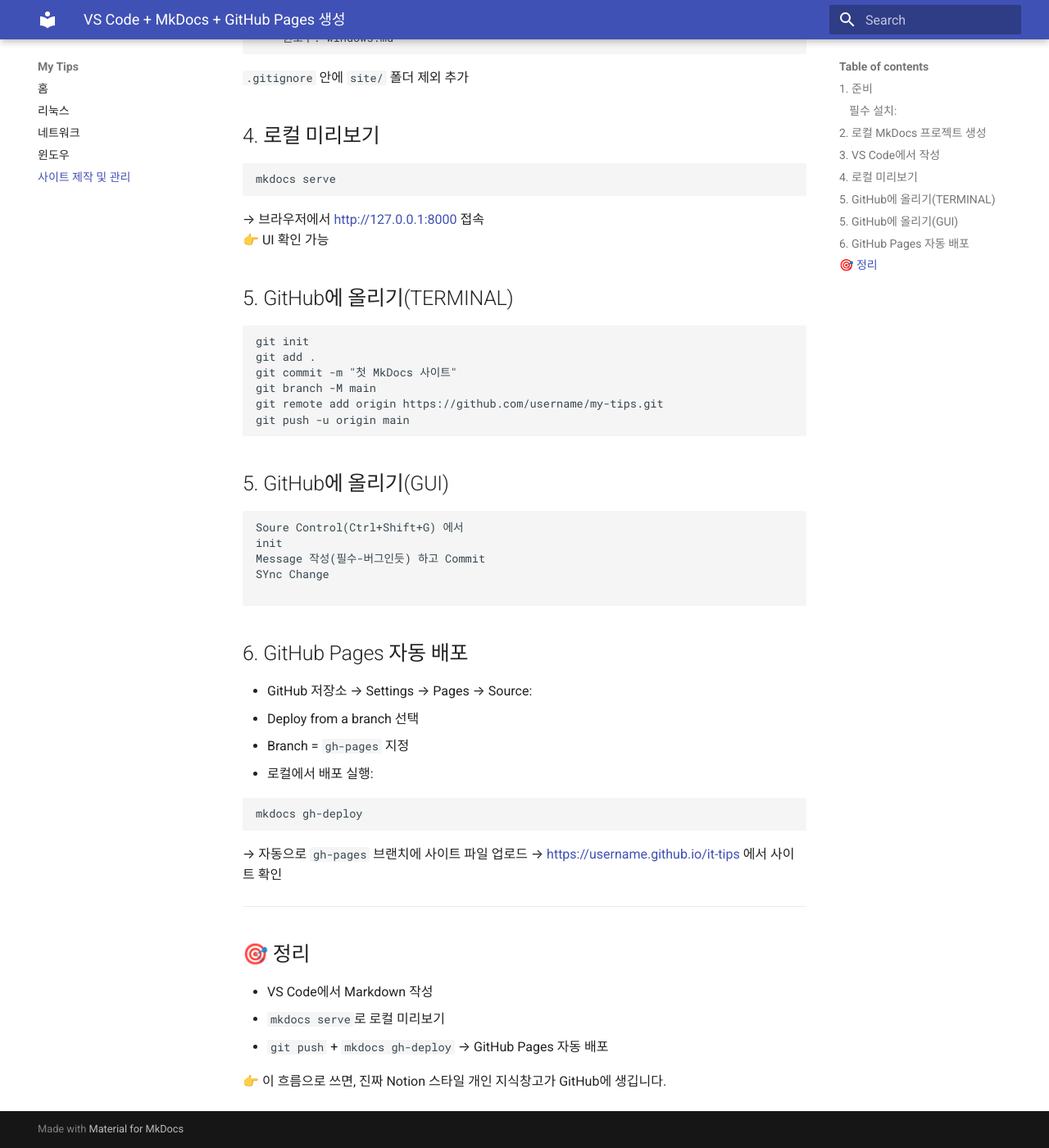
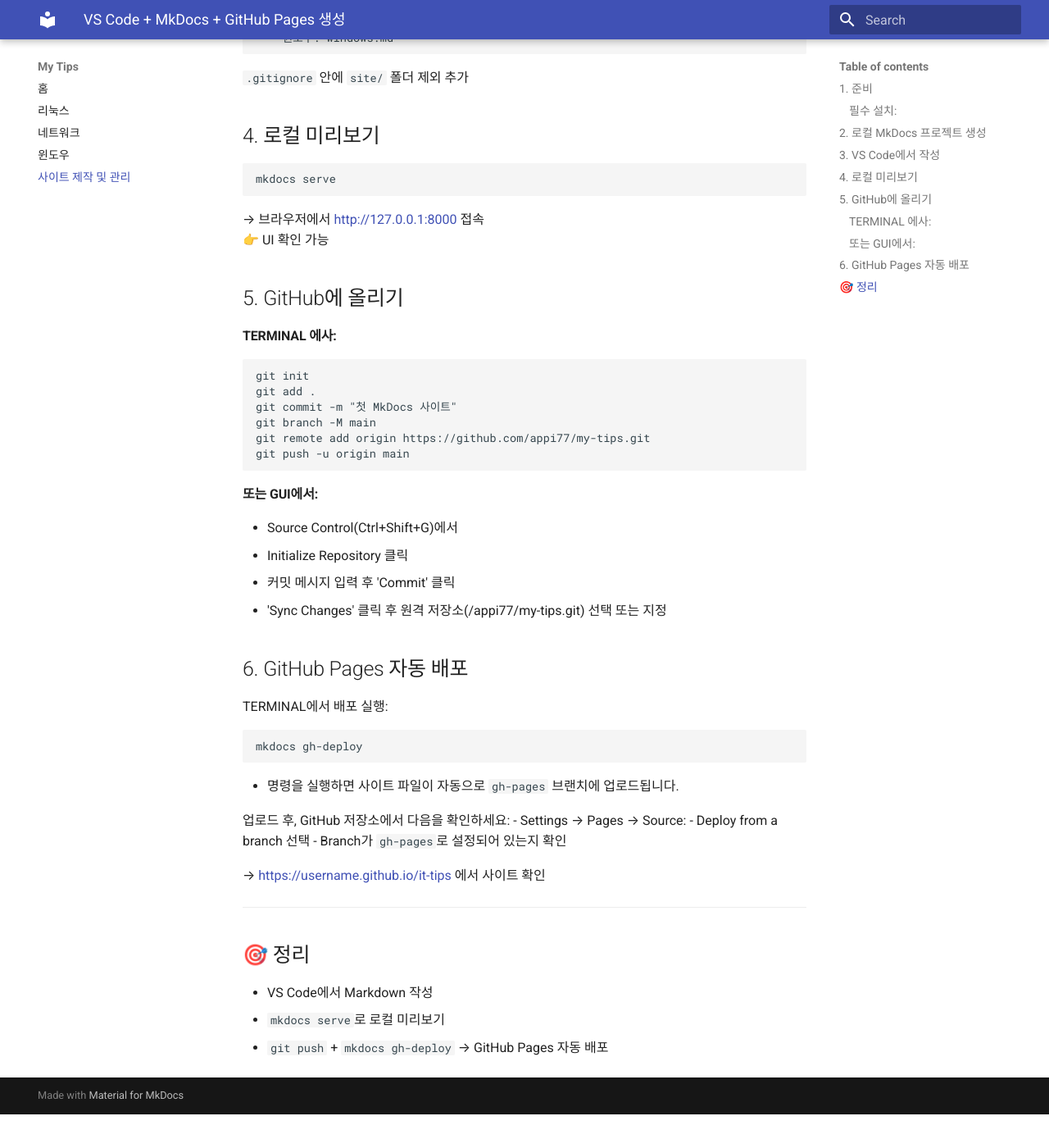
Before and after one commit to appi77/my-tips, an MkDocs documentation site: the page built from docs/site_management.md, in a window 1280 px wide and 1400 px high, scrolled down 1266 px. Shown: the whole window at 82% size. Built offline with MkDocs 1.6.1 and Material for MkDocs 9.7.7, drawn with Linux system fonts in a browser that asks for light colours; after the commit the page ends 2625 px from its top, so only the background shows below that.

Commit message:
Update site_management.md for GitHub setup instructions and remove GUI section

````diff
--- a/docs/site_management.md
+++ b/docs/site_management.md
@@ -73,37 +73,35 @@
 → 브라우저에서 [http://127.0.0.1:8000](http://127.0.0.1:8000) 접속<br>
 👉 UI 확인 가능
 
-## 5. GitHub에 올리기(TERMINAL)
-
+## 5. GitHub에 올리기
+#### TERMINAL 에사:
 ```bash
 git init
 git add .
 git commit -m "첫 MkDocs 사이트"
 git branch -M main
-git remote add origin https://github.com/username/my-tips.git
+git remote add origin https://github.com/appi77/my-tips.git
 git push -u origin main
 ```
-## 5. GitHub에 올리기(GUI)
-```bash
-Soure Control(Ctrl+Shift+G) 에서
-init
-Message 작성(필수-버그인듯) 하고 Commit
-SYnc Change
+#### 또는 GUI에서:
+- Source Control(Ctrl+Shift+G)에서
+- Initialize Repository 클릭
+- 커밋 메시지 입력 후 'Commit' 클릭
+- 'Sync Changes' 클릭 후 원격 저장소(/appi77/my-tips.git) 선택 또는 지정
 
-```
 
 ## 6. GitHub Pages 자동 배포
-
-- GitHub 저장소 → Settings → Pages → Source:
-  - Deploy from a branch 선택
-  - Branch = `gh-pages` 지정
-- 로컬에서 배포 실행:
-
+TERMINAL에서 배포 실행:
 ```bash
 mkdocs gh-deploy
 ```
+- 명령을 실행하면 사이트 파일이 자동으로 `gh-pages` 브랜치에 업로드됩니다.
 
-→ 자동으로 `gh-pages` 브랜치에 사이트 파일 업로드
+업로드 후, GitHub 저장소에서 다음을 확인하세요:
+- Settings → Pages → Source:
+  - Deploy from a branch 선택
+  - Branch가 `gh-pages`로 설정되어 있는지 확인
+
 → [https://username.github.io/it-tips](https://username.github.io/it-tips) 에서 사이트 확인
 
 ---
@@ -113,5 +111,3 @@
 - VS Code에서 Markdown 작성
 - `mkdocs serve`로 로컬 미리보기
 - `git push` + `mkdocs gh-deploy` → GitHub Pages 자동 배포
-
-👉 이 흐름으로 쓰면, 진짜 Notion 스타일 개인 지식창고가 GitHub에 생깁니다.
````
